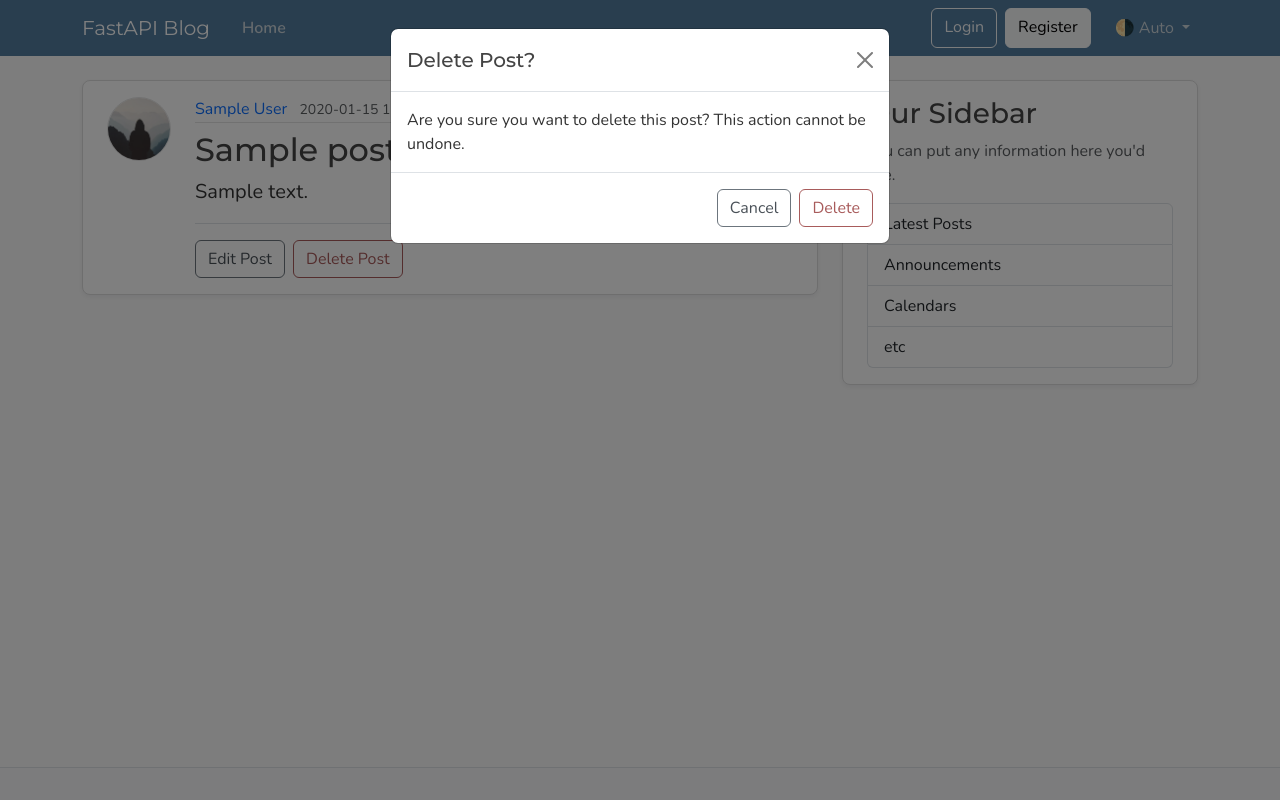
After one commit to coolSurferBoi/FastApiTutorial, a FastAPI app: template templates/post.html in a window 1280 px wide, after a click on "Delete Post". The commit adds this page. Run offline with FastAPI, Linux system fonts and the light colour scheme; the template is opened without the code that fills it: most values are stand-ins (such as "Sample title", 1, 10 or a date in 2020).

Commit message:
Part 3 Complete

```diff
--- a/main.py
+++ b/main.py
@@ -1,33 +1,111 @@
-from fastapi import FastAPI, Request
+from fastapi import FastAPI, HTTPException, Request, status
+from fastapi.exceptions import RequestValidationError
+from fastapi.responses import JSONResponse
+from fastapi.staticfiles import StaticFiles
 from fastapi.templating import Jinja2Templates
-from fastapi.staticfiles import StaticFiles
+from starlette.exceptions import HTTPException as StarletteHTTPException
 
 app = FastAPI()
-app.mount("/static", StaticFiles(directory="static"),name = "static")
-templates = Jinja2Templates(directory = "templates")
+
+app.mount("/static", StaticFiles(directory="static"), name="static")
+
+templates = Jinja2Templates(directory="templates")
 
 posts: list[dict] = [
     {
-        "id":1,
-        "author": "Hoon Kim",
+        "id": 1,
+        "author": "Corey Schafer",
         "title": "FastAPI is Awesome",
-        "content": "This framework is really easy to use and super fast",
-        "date_posted": "April 20, 2025"
+        "content": "This framework is really easy to use and super fast.",
+        "date_posted": "April 20, 2025",
     },
     {
-        "id":2,
+        "id": 2,
         "author": "Jane Doe",
-        "title": "Python is great for Web Development",
-        "content": "Python is a great language for web development, and fastAPI makes it even better!",
-        "date_posted": "April 21, 2025"
-    }
+        "title": "Python is Great for Web Development",
+        "content": "Python is a great language for web development, and FastAPI makes it even better.",
+        "date_posted": "April 21, 2025",
+    },
 ]
 
-@app.get("/", include_in_schema=False, name = "home")
-@app.get("/posts",  include_in_schema=False, name = "posts")
+
+@app.get("/", include_in_schema=False, name="home")
+@app.get("/posts", include_in_schema=False, name="posts")
 def home(request: Request):
-    return templates.TemplateResponse(request, "home.html", {"posts": posts, "title": "Home"})
+    return templates.TemplateResponse(
+        request,
+        "home.html",
+        {"posts": posts, "title": "Home"},
+    )
+
+
+@app.get("/posts/{post_id}", include_in_schema=False)
+def post_page(request: Request, post_id: int):
+    for post in posts:
+        if post.get("id") == post_id:
+            title = post["title"][:50]
+            return templates.TemplateResponse(
+                request,
+                "post.html",
+                {"post": post, "title": title},
+            )
+    raise HTTPException(status_code=status.HTTP_404_NOT_FOUND, detail="Post not found")
+
 
 @app.get("/api/posts")
 def get_posts():
     return posts
+
+
+@app.get("/api/posts/{post_id}")
+def get_post(post_id: int):
+    for post in posts:
+        if post.get("id") == post_id:
+            return post
+    raise HTTPException(status_code=status.HTTP_404_NOT_FOUND, detail="Post not found")
+
+
+@app.exception_handler(StarletteHTTPException)
+def general_http_exception_handler(request: Request, exception: StarletteHTTPException):
+    message = (
+        exception.detail
+        if exception.detail
+        else "An error occurred. Please check your request and try again."
+    )
+
+    if request.url.path.startswith("/api"):
+        return JSONResponse(
+            status_code=exception.status_code,
+            content={"detail": message},
+        )
+
+    return templates.TemplateResponse(
+        request,
+        "error.html",
+        {
+            "status_code": exception.status_code,
+            "title": exception.status_code,
+            "message": message,
+        },
+        status_code=exception.status_code,
+    )
+
+
+@app.exception_handler(RequestValidationError)
+def validation_exception_handler(request: Request, exception: RequestValidationError):
+    if request.url.path.startswith("/api"):
+        return JSONResponse(
+            status_code=status.HTTP_422_UNPROCESSABLE_CONTENT,
+            content={"detail": exception.errors()},
+        )
+
+    return templates.TemplateResponse(
+        request,
+        "error.html",
+        {
+            "status_code": status.HTTP_422_UNPROCESSABLE_CONTENT,
+            "title": status.HTTP_422_UNPROCESSABLE_CONTENT,
+            "message": "Invalid request. Please check your input and try again.",
+        },
+        status_code=status.HTTP_422_UNPROCESSABLE_CONTENT,
+    )
--- a/templates/home.html
+++ b/templates/home.html
@@ -15,7 +15,7 @@
             <small class="text-body-secondary">{{ post.date_posted }}</small>
           </div>
           <h2>
-            <a class="article-title" href="#">{{ post.title }}</a>
+            <a class="article-title" href="{{ url_for("post_page",post_id = post.id) }}">{{ post.title }}</a>
           </h2>
           <p class="article-content">{{ post.content }}</p>
         </div>
--- /dev/null
+++ b/templates/post.html
@@ -0,0 +1,60 @@
+{% extends "layout.html" %}
+{% block content %}
+  <article class="content-section py-3 px-4 mb-4">
+    <div class="d-flex align-items-start gap-4">
+      <img class="rounded-circle article-img flex-shrink-0"
+           src="{{ url_for('static', path='profile_pics/default.jpg') }}"
+           alt="{{ post.author }}'s profile picture"
+           width="64"
+           height="64"
+           loading="lazy">
+      <div class="flex-grow-1">
+        <div class="article-metadata mb-2">
+          <a class="me-2" href="#">{{ post.author }}</a>
+          <small class="text-body-secondary">{{ post.date_posted }}</small>
+        </div>
+        <h2 class="article-title">{{ post.title }}</h2>
+        <p class="article-content">{{ post.content }}</p>
+        <!-- Only show edit/delete options if the user is the author -->
+        <!-- TODO: Add user authentication and authorization -->
+        <div class="post-actions mt-3 pt-3 border-top">
+          <a class="btn btn-outline-secondary me-1" href="#">Edit Post</a>
+          <button type="button"
+                  class="btn btn-outline-danger"
+                  data-bs-toggle="modal"
+                  data-bs-target="#deleteModal">Delete Post</button>
+        </div>
+        <!-- TODO: Add user authentication and authorization -->
+      </div>
+    </div>
+  </article>
+
+  <!-- Delete Confirmation Modal -->
+  <div class="modal fade"
+       id="deleteModal"
+       tabindex="-1"
+       aria-labelledby="deleteModalLabel"
+       aria-hidden="true">
+    <div class="modal-dialog">
+      <div class="modal-content">
+        <div class="modal-header">
+          <h5 class="modal-title" id="deleteModalLabel">Delete Post?</h5>
+          <button type="button"
+                  class="btn-close"
+                  data-bs-dismiss="modal"
+                  aria-label="Close"></button>
+        </div>
+        <!-- TODO: <form action="#" method="post"> -->
+        <form action="#">
+          <div class="modal-body">Are you sure you want to delete this post? This action cannot be undone.</div>
+          <div class="modal-footer">
+            <button type="button"
+                    class="btn btn-outline-secondary"
+                    data-bs-dismiss="modal">Cancel</button>
+            <button type="submit" class="btn btn-outline-danger">Delete</button>
+          </div>
+        </form>
+      </div>
+    </div>
+  </div>
+{% endblock content %}
```
Also changed, not shown: templates/error.html (added, +9 -0 lines).
